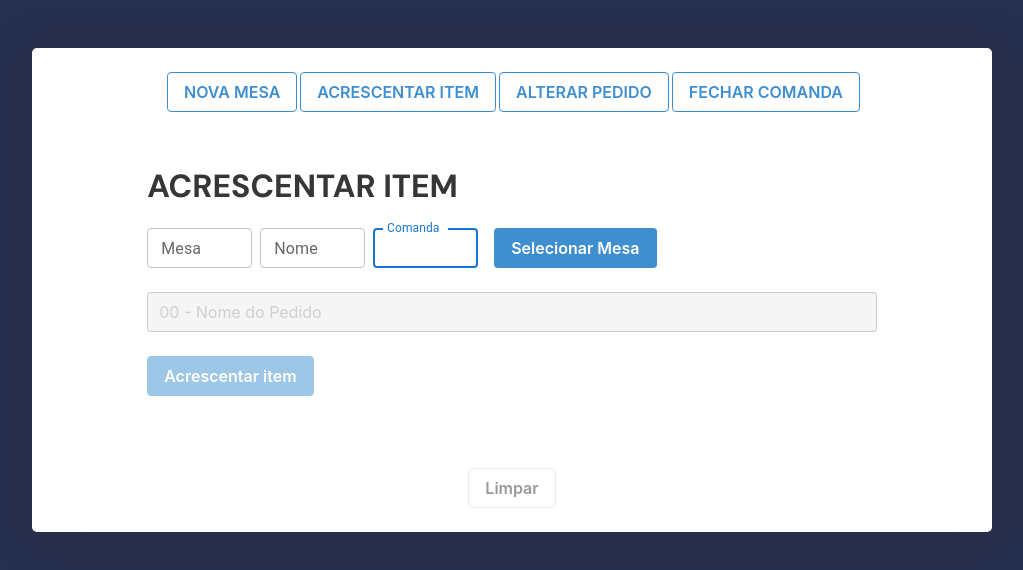
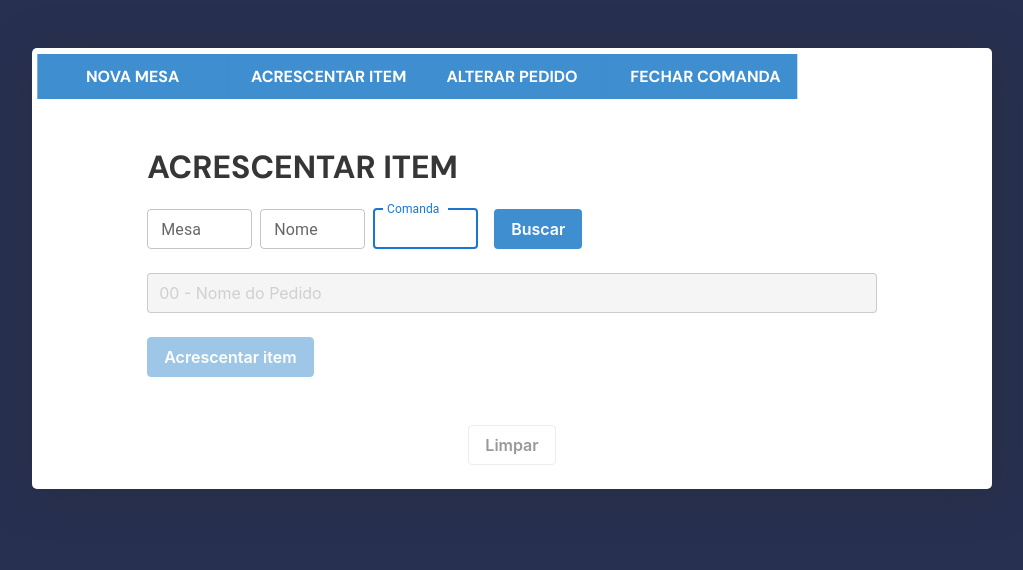
Before and after one commit to mateuslcsilva/salesmanagement, a React (Vite) app in the folder pdv/: page /addsalescreen in a window 1280 px wide. Shown: the top 570 px of the page, without its empty margins (128-1151 px from the left). Built offline with nearby package versions, Linux system fonts and the light colour scheme; a web font is replaced by a local one.

Commit message:
ui improvements

```diff
--- a/pdv/src/Routes/AddSaleScreen/AddSaleScreen.tsx
+++ b/pdv/src/Routes/AddSaleScreen/AddSaleScreen.tsx
@@ -1,7 +1,6 @@
 import React, { useEffect, useState } from 'react'
 import './styles.css'
 import Button from '../../components/Button/Button'
-import InputNumTable from '../../components/InputNumTable/InputNumTable'
 import ItemsListInput from '../../components/ItemsListInput/ItemsListInput'
 import { TextField } from '@mui/material'
 import {toast} from 'react-toastify'
@@ -135,7 +134,7 @@ const AddSaleScreen = () => {
     return (
         <>
             <div className='div' id='div1'>
-                <h3 className='title is-3'>ACRESCENTAR ITEM</h3>
+                <h3 className='title is-3 mt-3'>ACRESCENTAR ITEM</h3>
 
 
                 <TextField
@@ -146,7 +145,7 @@ const AddSaleScreen = () => {
                     onChange={(e: any) => setTableNumber(isNaN(e.target.value) ? 0 : e.target.value)}
                     value={tableNumber < 1 ? '' : tableNumber}
                     style={{ 'width': '105px' }}
-                    className='mr-2 align-right-sla'
+                    className='mr-2'
                 />
 
                 <TextField
@@ -176,7 +175,7 @@ const AddSaleScreen = () => {
                     className='is-info ml-2'
                     disabled={sale.numTable != 0 ? true : false}
                     onClick={saleNumber ? findSale : (tableNumber? findTable : findCostumer)}
-                    text='Selecionar Mesa'
+                    text='Buscar'
                 /><br /><br />
 
                 <ItemsListInput
--- a/pdv/src/Routes/AddSaleScreen/styles.css
+++ b/pdv/src/Routes/AddSaleScreen/styles.css
@@ -0,0 +1,3 @@
+#outlined-basic{
+    text-align: end !important;
+}
--- a/pdv/src/Routes/NavBarButtons/NavBarButtons.tsx
+++ b/pdv/src/Routes/NavBarButtons/NavBarButtons.tsx
@@ -10,10 +10,10 @@ const NavBarButtons = () => {
     return (
    <>
         <div className='btns'>
-            <Link to="/newsalescreen"><Button text='NOVA MESA' className={(isOutlined == 1? '' : 'is-outlined') + ' btnselect is-info'} onClick={() => setIsOutlined(1)}/></Link>
-            <Link to="/addsalescreen"><Button text='ACRESCENTAR ITEM' className={(isOutlined == 2? '' : 'is-outlined') + ' btnselect is-info'} onClick={() => setIsOutlined(2)}/></Link>
-            <Link to="/updatesalescreen"><Button text='ALTERAR PEDIDO' className={(isOutlined == 3? '' : 'is-outlined') + ' btnselect is-info'} onClick={() => setIsOutlined(3)}/></Link>
-            <Link to="/checkoutscreen"><Button text='FECHAR COMANDA' className={(isOutlined == 4? '' : 'is-outlined') + ' btnselect is-info'} onClick={() => setIsOutlined(4)}/></Link>
+            <Link to="/newsalescreen"><button className={(isOutlined != 1? '' : 'active ') + (isOutlined -1 == 1? 'rounded-left' : '') + ' btnselect '} onClick={() => setIsOutlined(1)}> NOVA MESA</button></Link>
+            <Link to="/addsalescreen"><button  className={(isOutlined != 2? '' : 'active ') + (isOutlined + 1 == 2? 'rounded-right' : '') + (isOutlined -1 == 2? 'rounded-left' : '') + ' btnselect '} onClick={() => setIsOutlined(2)}>ACRESCENTAR ITEM</button></Link>
+            <Link to="/updatesalescreen"><button className={(isOutlined != 3? '' : 'active ') + (isOutlined + 1 == 3? 'rounded-right' : '') + (isOutlined -1 == 3? 'rounded-left' : '') + ' btnselect '} onClick={() => setIsOutlined(3)}>ALTERAR PEDIDO</button></Link>
+            <Link to="/checkoutscreen"><button  className={(isOutlined != 4? '' : 'active ') + (isOutlined + 1 == 4? 'rounded-right' : '') + ' btnselect '} onClick={() => setIsOutlined(4)}>FECHAR COMANDA</button></Link>
         </div>
     </>
     )
--- a/pdv/src/Routes/NavBarButtons/styles.css
+++ b/pdv/src/Routes/NavBarButtons/styles.css
@@ -1,3 +1,44 @@
+.btns{
+    width: 100%;
+    padding: -20px;
+    margin: -2.1%;
+    transform: translateX(-2.12%);
+    white-space: nowrap;
+}
+
 .btnselect{
-    margin-left: 3px;
+    width: 20.92%;
+    padding: 12px 24px !important;
+    white-space: nowrap;
+    background-color: #3e8ed0;
+    margin-right: -1px;
+    border: none;
+    font: 600 12pt white;
+    color: white;
+    font-family: 'DM Sans', sans-serif;
 }
+
+.btnselect.active{
+    background-color: #fff;
+    color: #3e8ed0;
+    border: none;
+    border-radius: 5px 5px 0 0 ;
+}
+
+.rounded-right{
+    border-radius: 0 0 0 5px;
+}
+
+.rounded-left{
+    border-radius: 0 0 5px 0;
+}
+
+@media only screen and (max-width: 1400px) {
+    .btns{
+        margin: -2%;
+        transform: translateX(-2.05%);
+    }
+    .btnselect{
+        width: 20.91%;
+    }
+  }
--- a/pdv/src/Routes/NewSaleScreen/NewSaleScreen.tsx
+++ b/pdv/src/Routes/NewSaleScreen/NewSaleScreen.tsx
@@ -79,7 +79,7 @@ const NewSaleScreen = () => {
     return (
         <>
             <div className='div' id='div1'>
-                <h3 className='title is-3'>ABRIR COMANDA</h3>
+                <h3 className='title is-3 mt-3'>ABRIR COMANDA</h3>
                 <TextField
                     id="outlined-basic"
                     label="Mesa"
@@ -132,21 +132,23 @@ const NewSaleScreen = () => {
 
                 <Button
                     onClick={setOrder}
-                    className='is-info'
+                    className='is-info mb-5'
                     text='Acrescentar item'
                     disabled={sale.numSale == 0 ? true : false}
-                /><br /><br />
-
-                    {saleNumber > 0 && <p id='visualizacao'>
-                        {sale.numTable ? 'Mesa: ' + sale.numTable + '  |  ' : ''}
-                        {sale.costumerName ? 'Cliente: ' + sale.costumerName + '  |  ' : ''}
-                        {sale.numSale ? 'Comanda ' + sale.numSale + ':\n' : ''}
-                        {sale.orders.map(item => item + '\n')}
-                    </p>
-                    }
+                />
+                {
+                    saleNumber > 0 &&
+                    <div className='saleInfo'>
+                        <p>
+                        {sale.numTable ? 'Mesa: ' + sale.numTable + '  |  ' : ''} {/* MOSTRA O NÚMERO DA MESA, SE HOUVER */}
+                        {sale.costumerName ? 'Cliente: ' + sale.costumerName + '  |  ' : ''} {/* MOSTRA O NOME DO CLIENTE, SE HOUVER */}
+                        {sale.numSale ? 'Comanda ' + sale.numSale + ':\n' : ''} {/* MOSTRA O NÚMERO DA COMANDA, E SÓ É EXIBIDO CASO O CAMPO COMANDA ESTEJA PREENCHIDO */}
+                        </p>
+                       {sale.orders.map(item => <p>{item}</p>)}
+                    </div>
+                }
 
                 <p className={'confirmation-text ' + (sale.orders.length > 0 ? 'visible' : 'hidden')} >Pedido registrado!!!</p>
-
                 <div className='btn-limpar-centered'>
                     <Button onClick={clear} disabled={sale.numSale == 0 ? true : false} text='Limpar' />
                 </div>
--- a/pdv/src/Routes/NewSaleScreen/styles.css
+++ b/pdv/src/Routes/NewSaleScreen/styles.css
@@ -10,11 +10,11 @@
     opacity: inherit;
 }
 
-#outlined-basic:nth-of-type(odd){
+#outlined-basic{
     text-align: end !important;
 }
 
-#visualizacao{
+.saleInfo{
     white-space: pre-line;
 }
 
```
